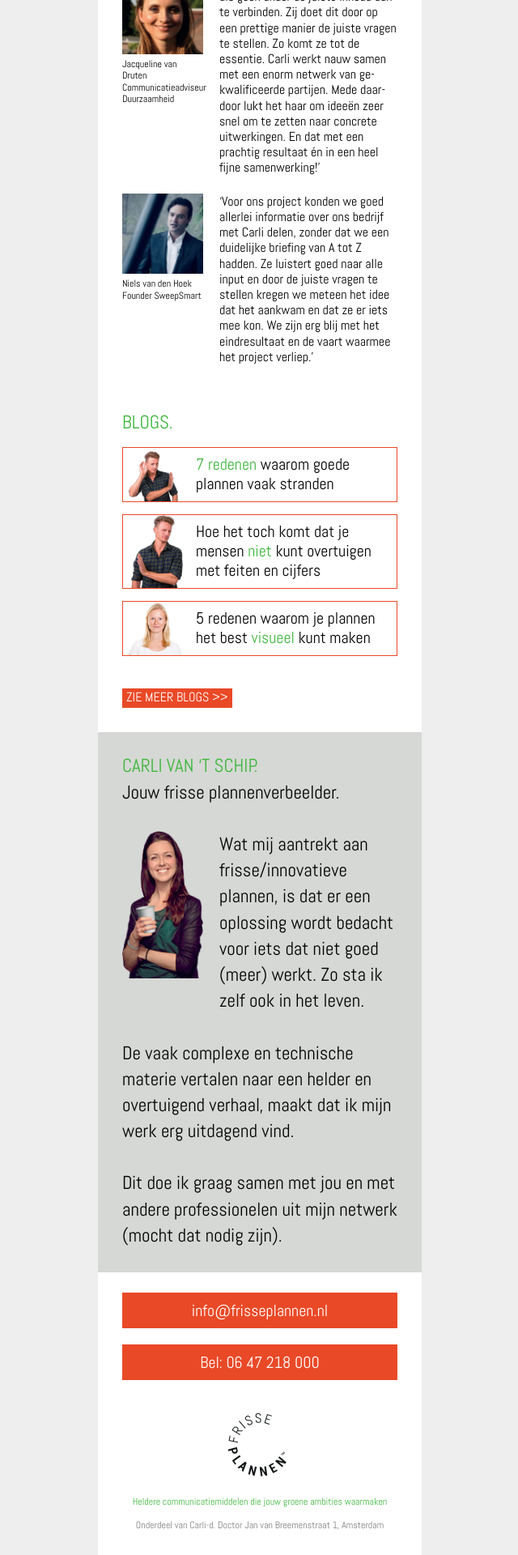
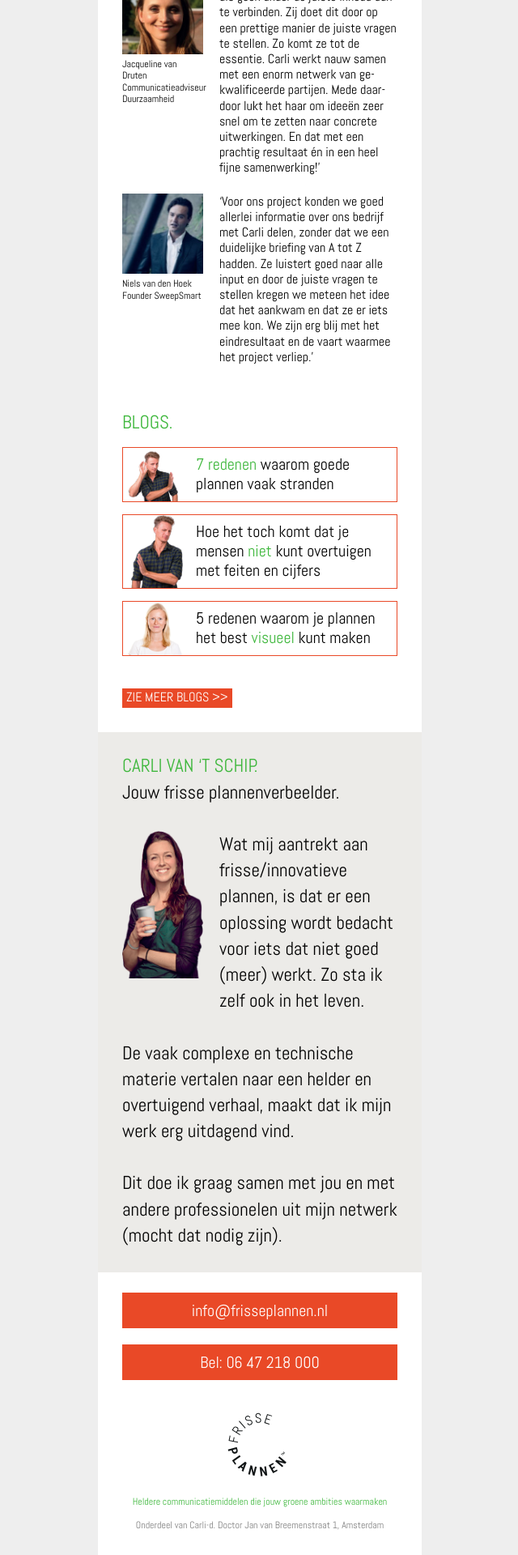
Before and after one commit to jhvanderschee/carli_d, a Jekyll site: the page built from index.md, in a window 1280 px wide. Shown: the part 3613-5533 px from the top of the page at 81% size, without its empty margins (319-959 px from the left). Built offline with Jekyll 4.4.1, drawn with Linux system fonts in a browser that asks for light colours.

Commit message:
Update home.html

```diff
--- a/_layouts/home.html
+++ b/_layouts/home.html
@@ -189,7 +189,7 @@
         <a href="blogs" class="button">Zie meer blogs >></a>
 
 </div>
-            <div class="section gray">
+            <div class="section lightgray">
                 <p><strong>CARLI VAN ‘T SCHIP.</strong><br />
                 Jouw frisse plannenverbeelder.</p>
 
```
